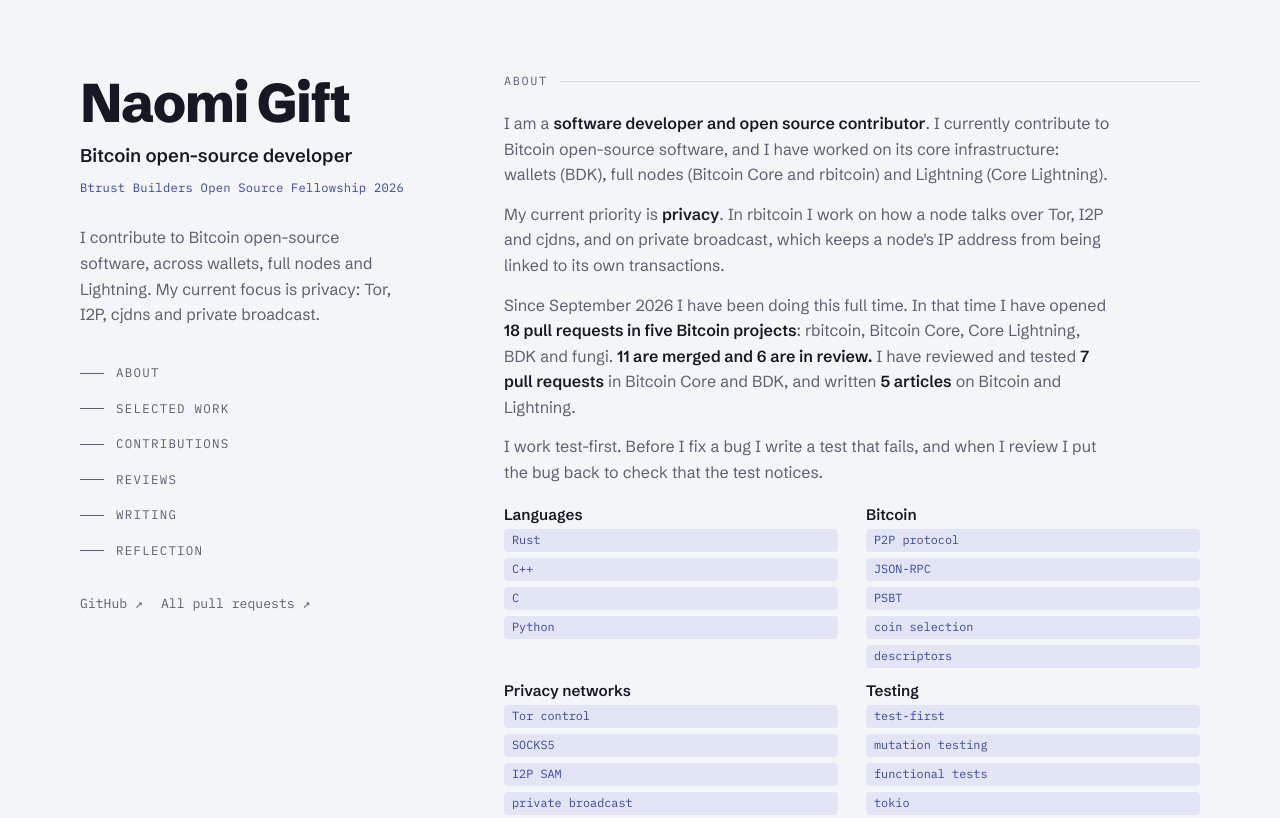
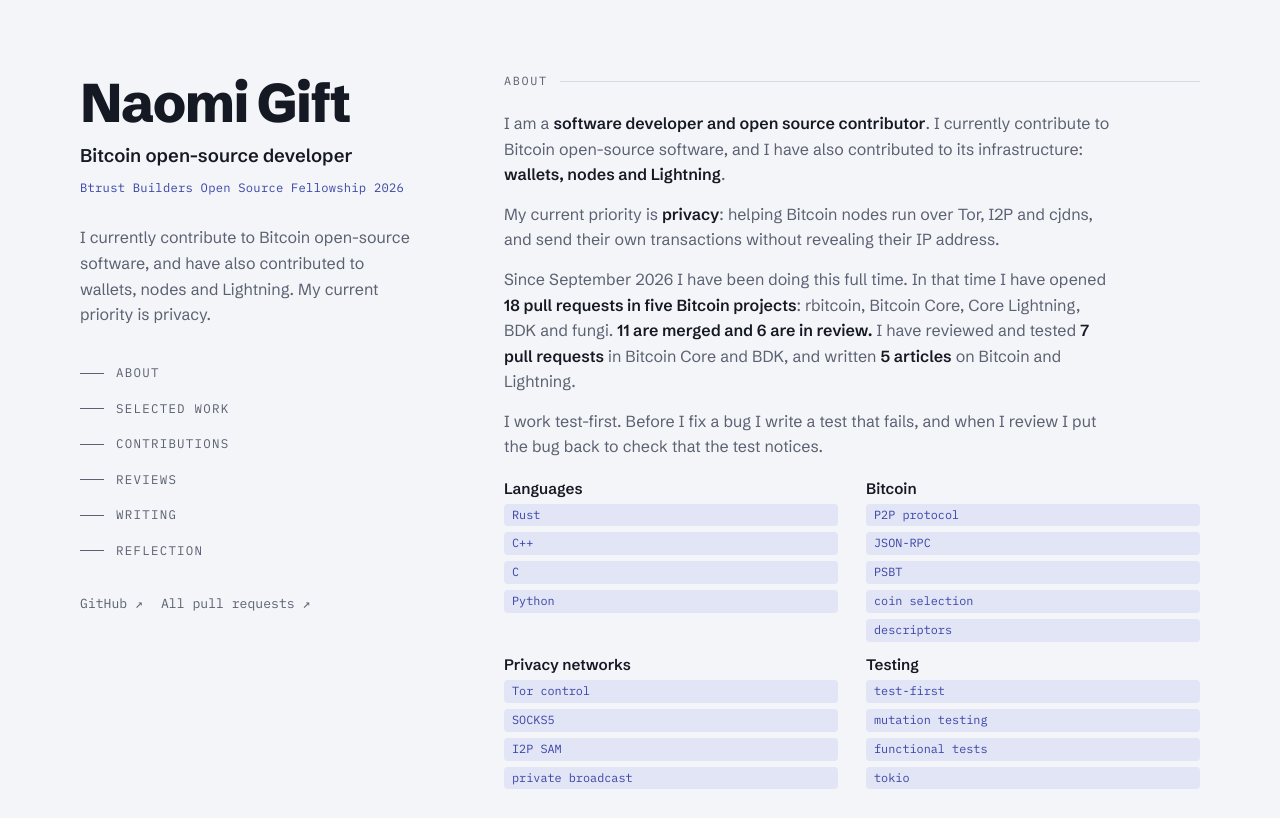
Before and after one commit to Naomi-Gift/Naomi-Gift.github.io, a plain HTML site: page index.html in a window 1280 px wide. Shown: the top 818 px of the page. Drawn offline with Linux system fonts and the light colour scheme.

Commit message:
Tighten the intro

```diff
--- a/index.html
+++ b/index.html
@@ -122,7 +122,7 @@ section{display:flex;flex-direction:column;gap:20px;scroll-margin-top:24px}
     <p class="role">Bitcoin open-source developer</p>
     <p class="fellow">Btrust Builders Open Source Fellowship 2026</p>
   </div>
-  <p class="bio">I contribute to Bitcoin open-source software, across wallets, full nodes and Lightning. My current focus is privacy: Tor, I2P, cjdns and private broadcast.</p>
+  <p class="bio">I currently contribute to Bitcoin open-source software, and have also contributed to wallets, nodes and Lightning. My current priority is privacy.</p>
   <nav aria-label="Sections"><ul>
     <li><a href="#about">About</a></li>
     <li><a href="#work">Selected work</a></li>
@@ -139,8 +139,8 @@ section{display:flex;flex-direction:column;gap:20px;scroll-margin-top:24px}
 <section id="about">
   <div class="label">About</div>
   <div class="prose">
-    <p>I am a <b>software developer and open source contributor</b>. I currently contribute to Bitcoin open-source software, and I have worked on its core infrastructure: wallets (BDK), full nodes (Bitcoin Core and rbitcoin) and Lightning (Core Lightning).</p>
-    <p>My current priority is <b>privacy</b>. In rbitcoin I work on how a node talks over Tor, I2P and cjdns, and on private broadcast, which keeps a node's IP address from being linked to its own transactions.</p>
+    <p>I am a <b>software developer and open source contributor</b>. I currently contribute to Bitcoin open-source software, and I have also contributed to its infrastructure: <b>wallets, nodes and Lightning</b>.</p>
+    <p>My current priority is <b>privacy</b>: helping Bitcoin nodes run over Tor, I2P and cjdns, and send their own transactions without revealing their IP address.</p>
     <p>Since September 2026 I have been doing this full time. In that time I have opened <b>18 pull requests in five Bitcoin projects</b>: rbitcoin, Bitcoin Core, Core Lightning, BDK and fungi. <b>11 are merged and 6 are in review.</b> I have reviewed and tested <b>7 pull requests</b> in Bitcoin Core and BDK, and written <b>5 articles</b> on Bitcoin and Lightning.</p>
     <p>I work test-first. Before I fix a bug I write a test that fails, and when I review I put the bug back to check that the test notices.</p>
   </div>
```
